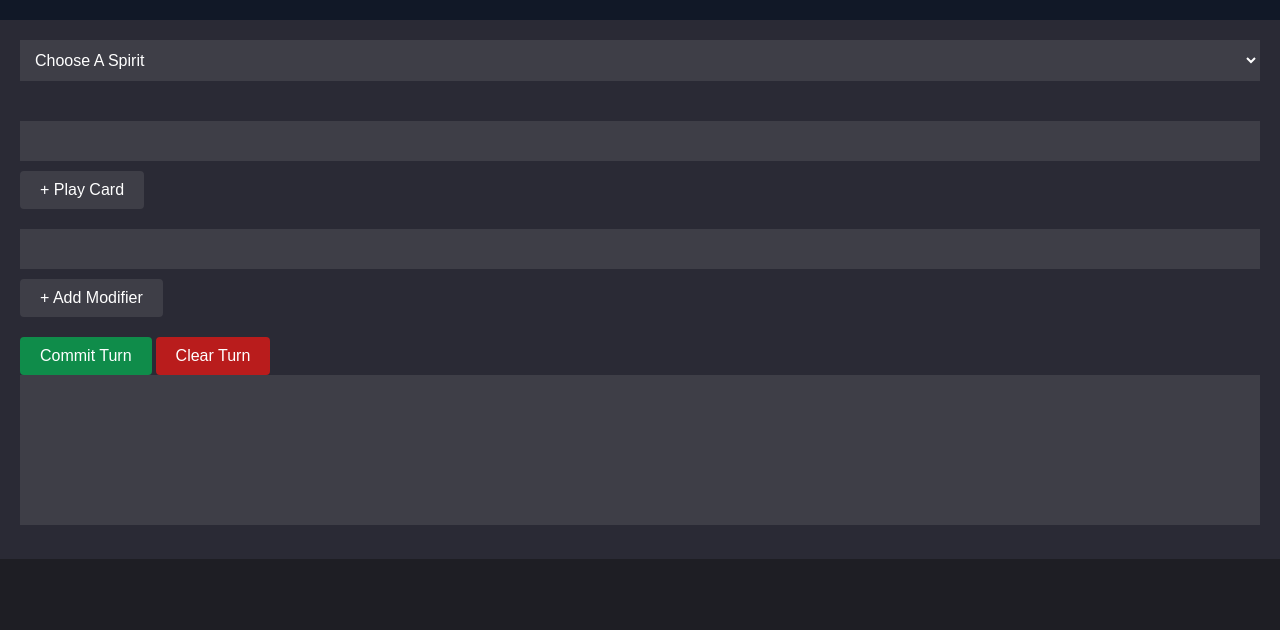
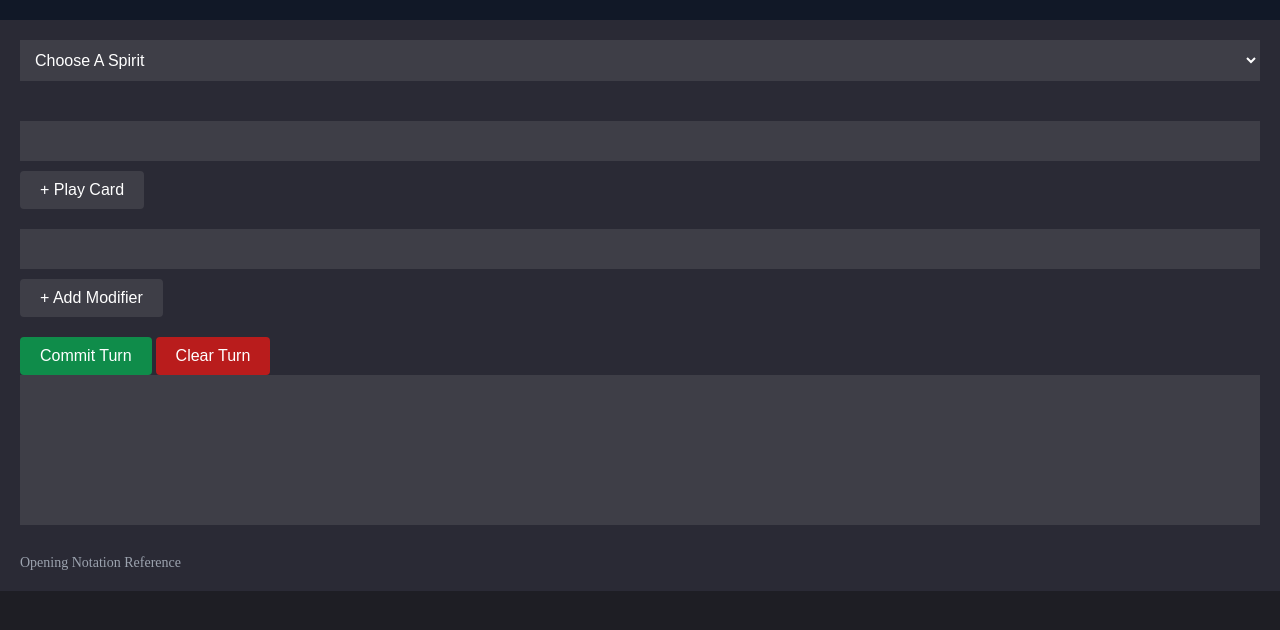
Before and after one commit to lacing-maltese/si-opening-builder, a plain HTML site: page index.html in a window 1280 px wide. Drawn offline with Linux system fonts and the light colour scheme.

Commit message:
link to reference material

```diff
--- a/index.html
+++ b/index.html
@@ -88,6 +88,7 @@
             <button id="clearBtn" class="base-button clear-action">Clear Turn</button>
         </div>
         <textarea id="history" readonly></textarea>
+	<a href="https://github.com/lacing-maltese/si-opening-builder/blob/main/README.md" target="_blank" style="display:block;margin-top:16px;color:#9ca3af;font-size:14px;text-decoration:none;">Opening Notation Reference</a>
     </div>
 
 <script>
```
